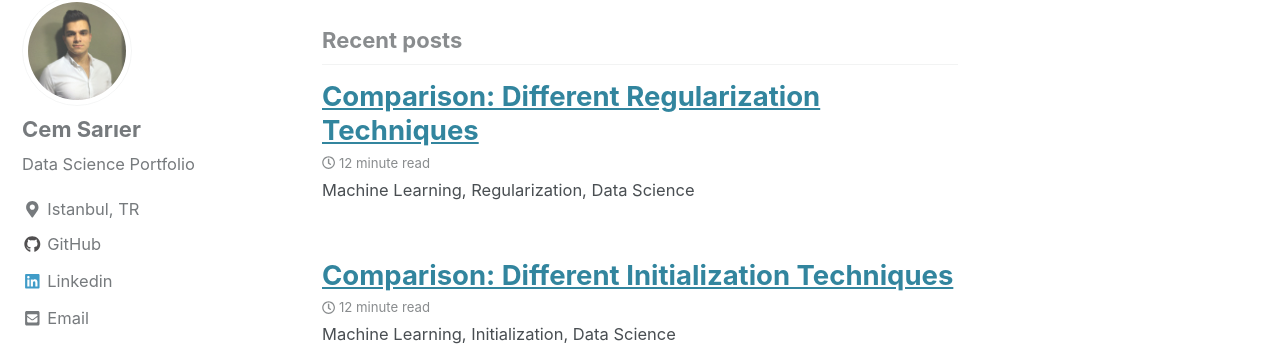
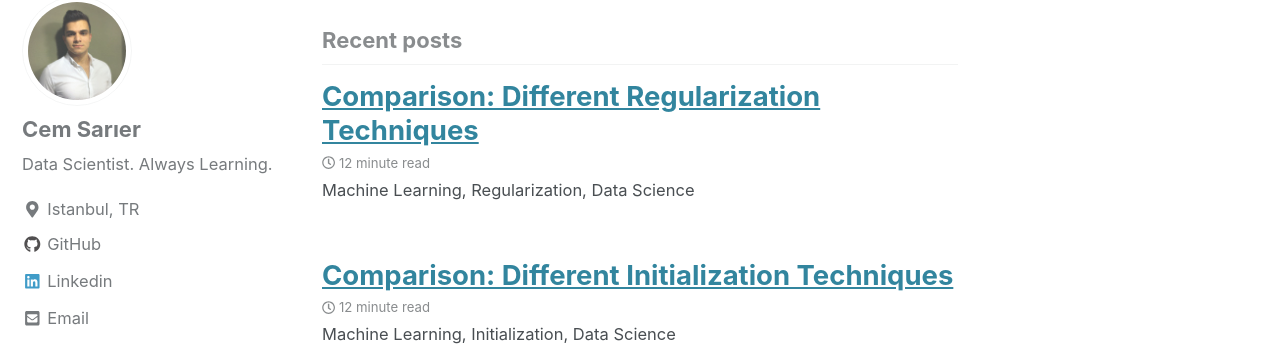
Before and after one commit to cemsarier/cemsarier.github.io, a Jekyll site: the page built from index.html, in a window 1280 px wide. Shown: the part 548-895 px from the top of the page. Built offline with Jekyll 4.4.1, drawn with Linux system fonts in a browser that asks for light colours; cached includes are drawn as plain includes; nearby versions of some CDN libraries; the list of posts is cut into pages by our own code.

Commit message:
Update _config.yml

```diff
--- a/_config.yml
+++ b/_config.yml
@@ -108,7 +108,7 @@ analytics:
 author:
   name             : "Cem Sarıer"
   avatar           : "/images/avatar.jpg"
-  bio              : "Data Science Portfolio"
+  bio              : "Data Scientist. Always Learning."
   location         : "Istanbul, TR"
   email            : "cemsarier@gmail.com"
   links:
```
